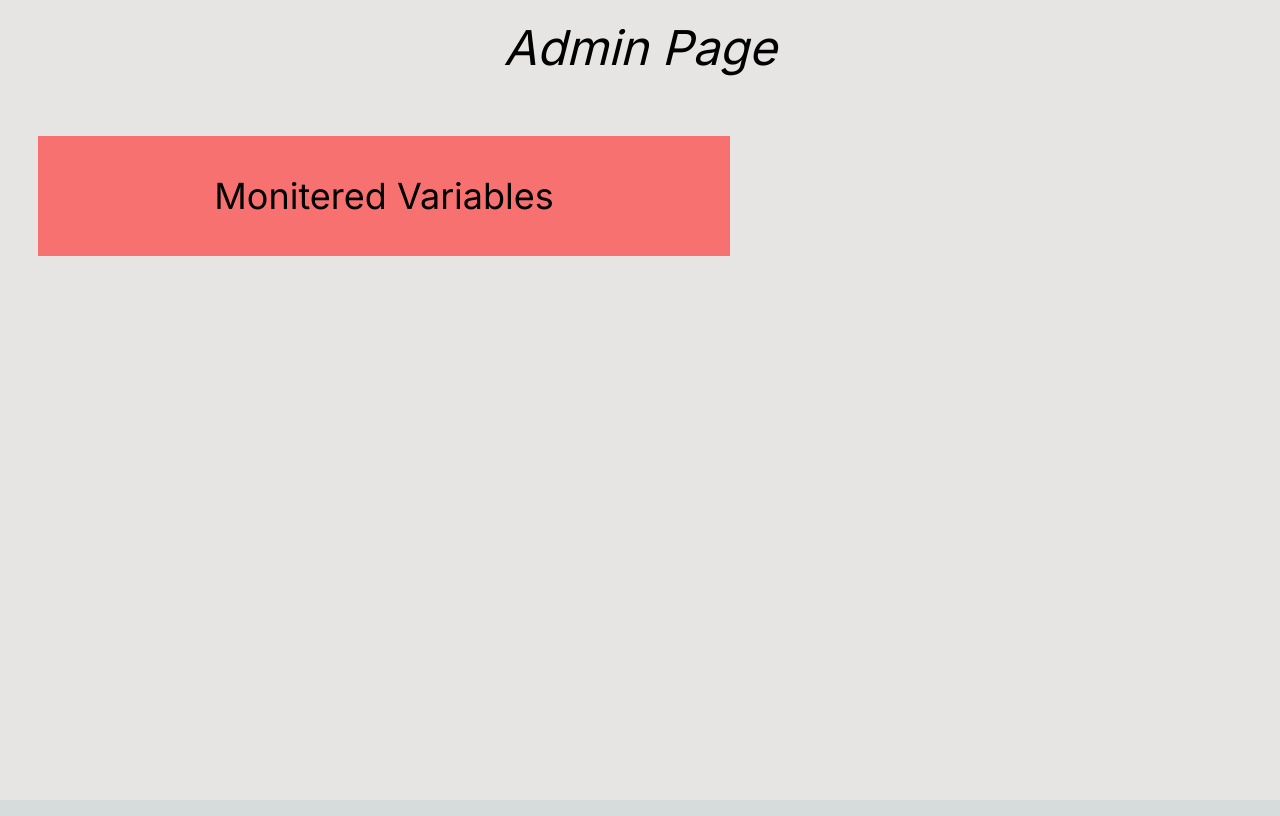
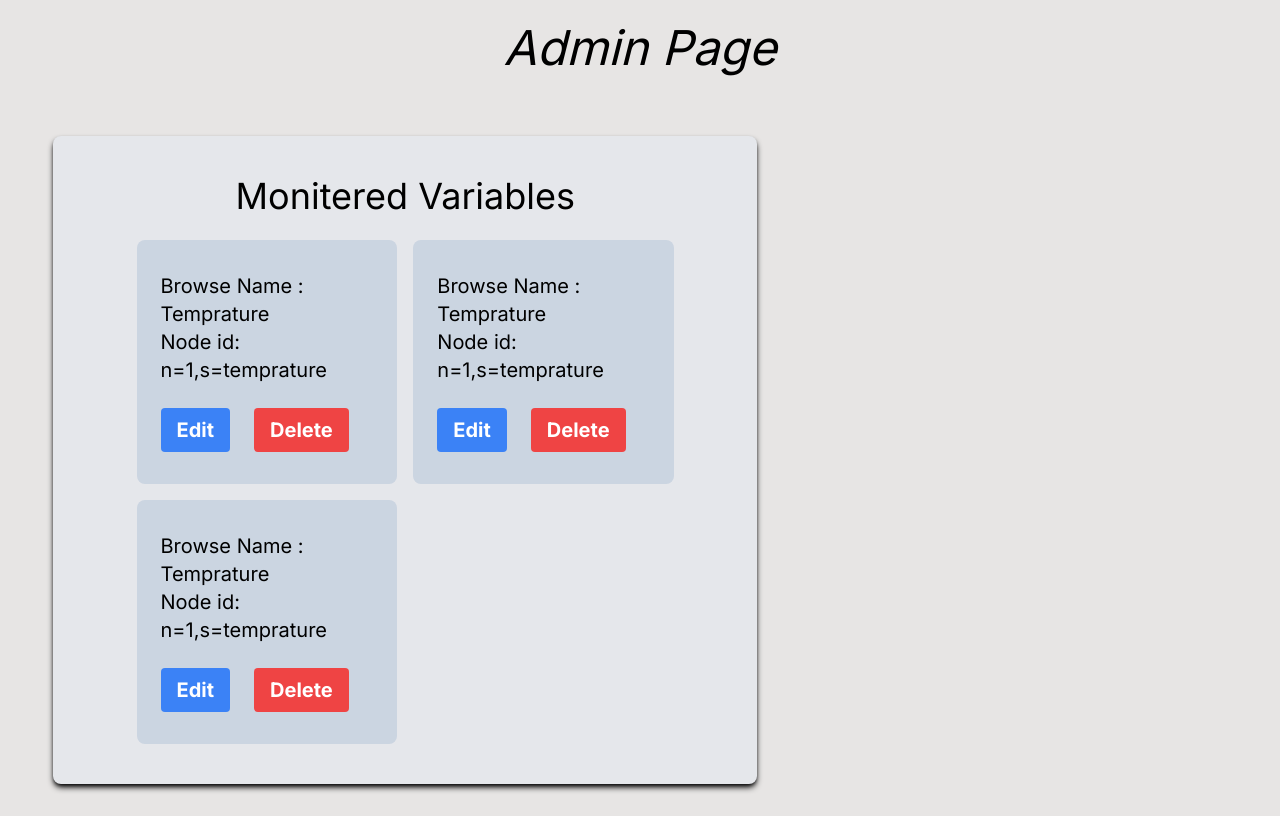
Before and after one commit to Pulkit1802/opc_timeseries, a Next.js app in the folder frontend/: page /admin in a window 1280 px wide. Built offline with nearby package versions, Linux system fonts and the light colour scheme.

Commit message:
Admin Variable Cards

```diff
--- a/frontend/app/admin/page.js
+++ b/frontend/app/admin/page.js
@@ -1,11 +1,37 @@
 export default function Admin () {
     return (
-        <div className="bg-stone-200 text-black min-h-screen pb-8">
-            <h1 className="text-center text-5xl py-6 italic mb-10" >Admin Page</h1>
-            <div className=" grid grid-cols-[3fr_2fr]">
-                <div className="relative ">
-                    <div className="w-[90%] mx-auto py-10 px-12 bg-red-400">
-                        <h2 className="text-4xl text-center">Monitered Variables</h2>
+        <div className="relative bg-stone-200 text-black min-h-screen pb-8">
+            <h1 className="text-center text-5xl py-6 italic mb-10 h-4/6 " >Admin Page</h1>
+            <div className=" grid grid-cols-[3fr_2fr] w-11/12 mx-auto">
+                <div className="bg-gray-200 shadow-md rounded-lg shadow-black">
+                    <div className="w-[90%] mx-auto py-10 px-12 h-full">
+                        <h2 className="text-4xl text-center mb-6">Monitered Variables</h2>
+                        <div className="grid grid-cols-2 gap-4 justify-evenly">
+                            <div className="py-8 text-xl px-6 bg-slate-300 rounded-lg">
+                                <div>Browse Name : Temprature</div>
+                                <div>Node id: n=1,s=temprature</div>
+                                <div className="mt-6">
+                                <button className="bg-blue-500 hover:bg-blue-700 text-white font-bold py-2 px-4 rounded delay-300 mr-6">Edit</button>
+                                <button className="bg-red-500 hover:bg-red-600 text-white font-bold py-2 px-4 rounded delay-300">Delete</button>
+                                </div>
+                            </div>
+                            <div className="py-8 text-xl px-6 bg-slate-300 rounded-lg">
+                                <div>Browse Name : Temprature</div>
+                                <div>Node id: n=1,s=temprature</div>
+                                <div className="mt-6">
+                                    <button className="bg-blue-500 hover:bg-blue-700 text-white font-bold py-2 px-4 rounded delay-300 mr-6">Edit</button>
+                                    <button className="bg-red-500 hover:bg-red-600 text-white font-bold py-2 px-4 rounded">Delete</button>
+                                </div>
+                            </div>
+                            <div className="py-8 text-xl px-6 bg-slate-300 rounded-lg">
+                                <div>Browse Name : Temprature</div>
+                                <div>Node id: n=1,s=temprature</div>
+                                <div className="mt-6">
+                                    <button className="bg-blue-500 hover:bg-blue-700 text-white font-bold py-2 px-4 rounded delay-300 mr-6">Edit</button>
+                                    <button className="bg-red-500 hover:bg-red-600 text-white font-bold py-2 px-4 rounded">Delete</button>
+                                </div>
+                            </div>
+                        </div>
                     </div>
                 </div>
                 <div className=""></div>
```
